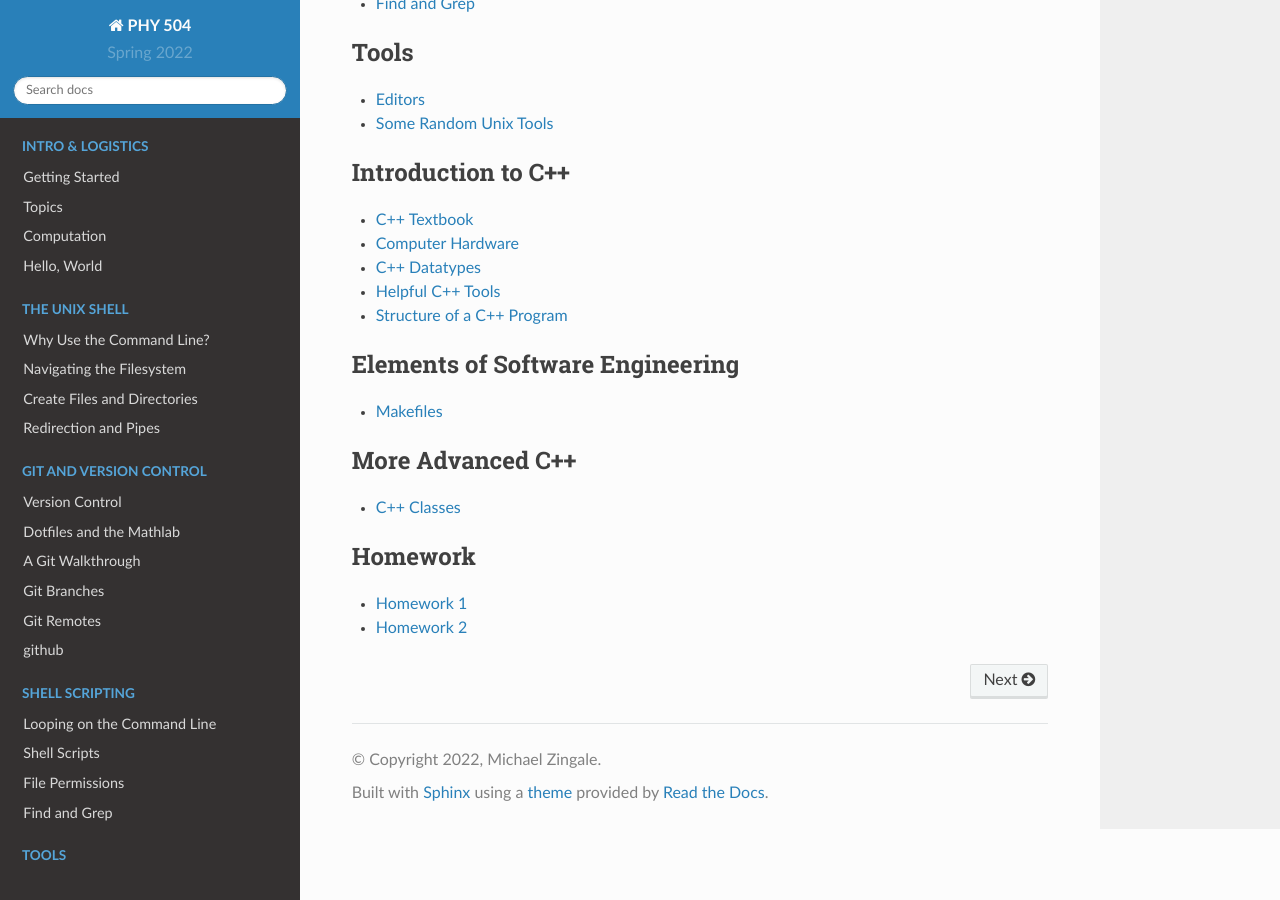
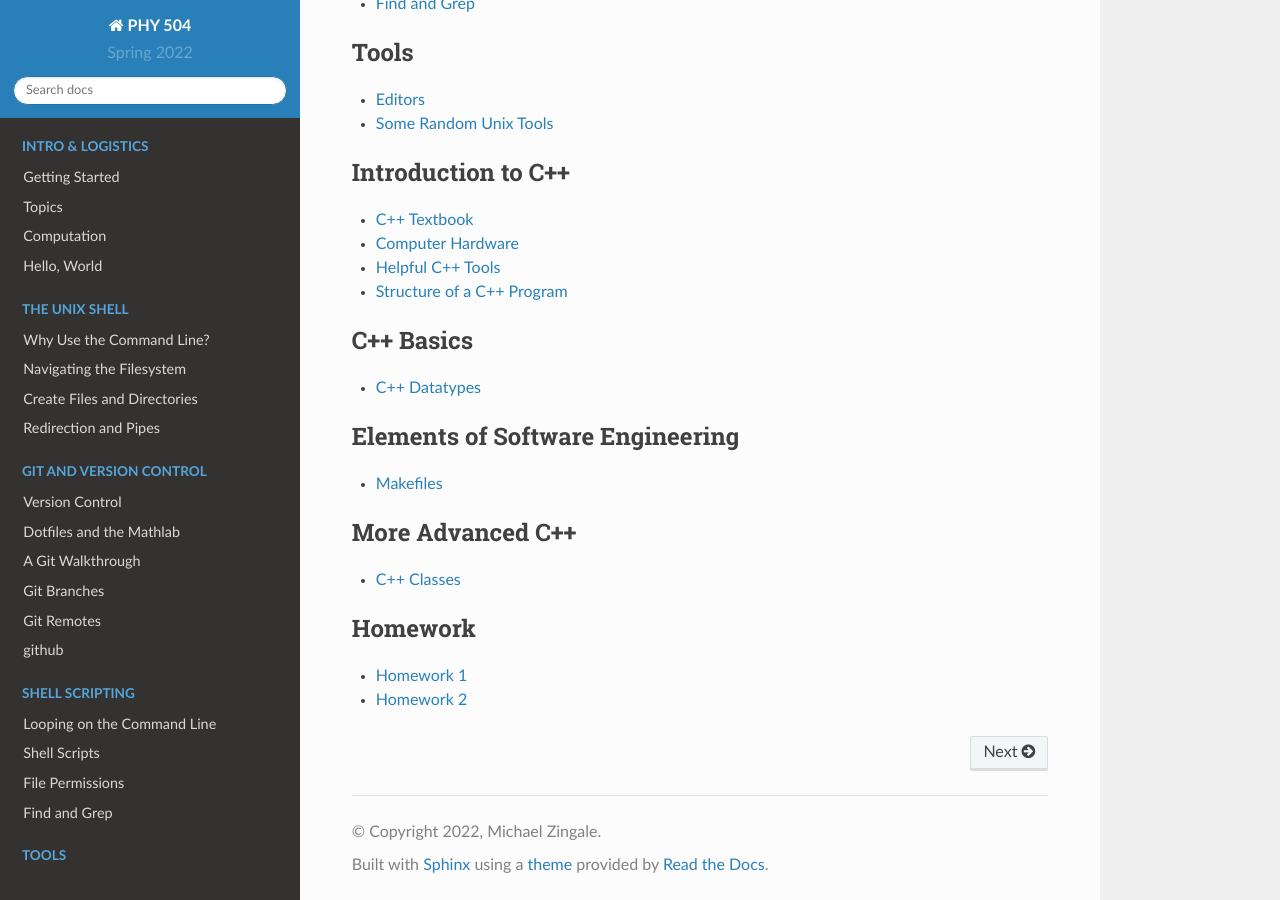
Before and after one commit to zingale/phy504, a Sphinx documentation site: the page built from docs/source/index.rst, in a window 1280 px wide and 900 px high, scrolled down 1125 px. Built offline with Sphinx 7.4.7 and the Read the Docs theme 2.0.0, drawn with Linux system fonts in a browser that asks for light colours.

Commit message:
restructure1

```diff
--- a/docs/source/index.rst
+++ b/docs/source/index.rst
@@ -69,9 +69,14 @@ Spring 2022
 
    book
    hardware
-   intro-cxx
    tools
    structure
+
+.. toctree::
+   :maxdepth: 1
+   :caption: C++ Basics
+
+   intro-cxx
 
 .. toctree::
    :maxdepth: 1
```
